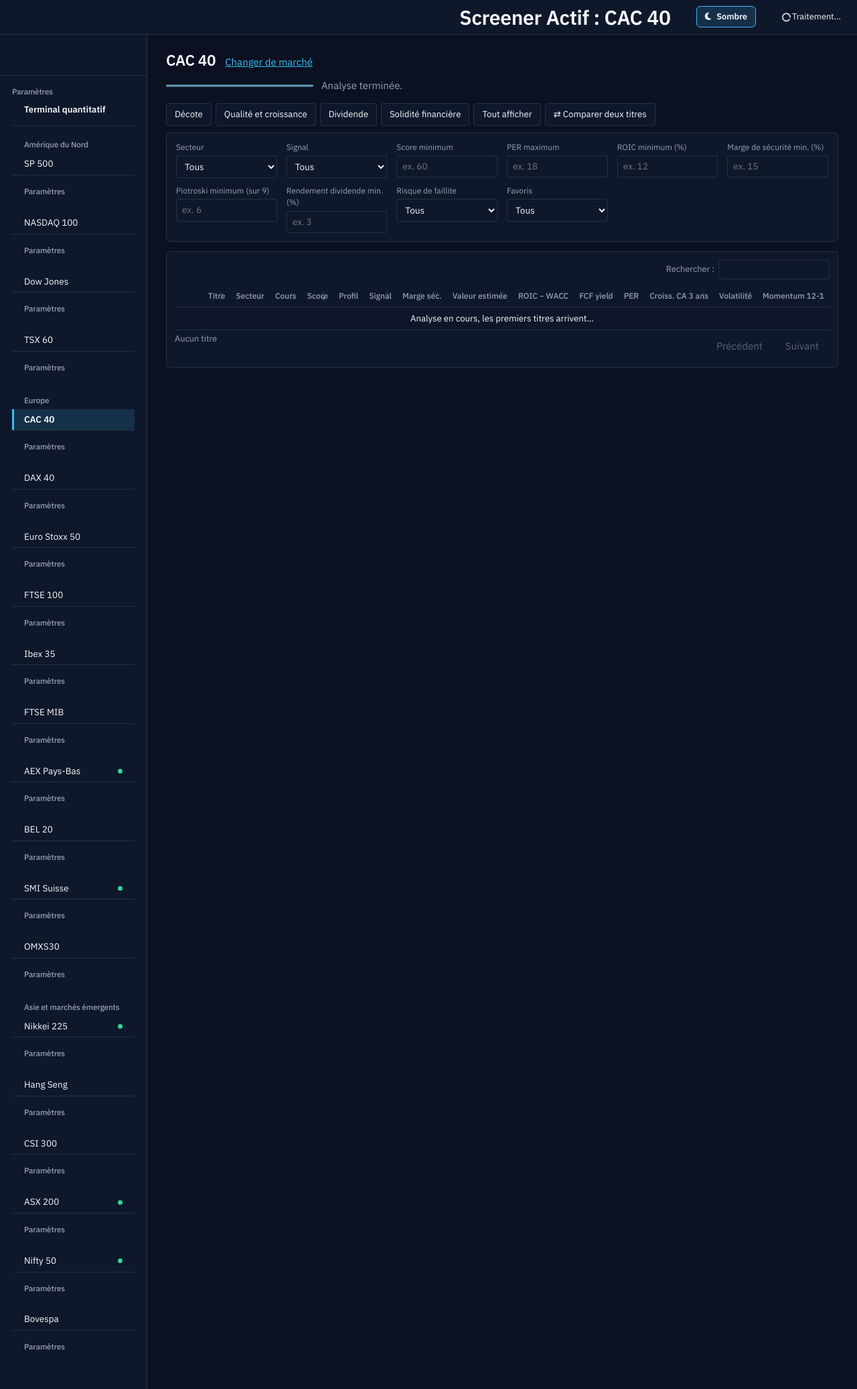
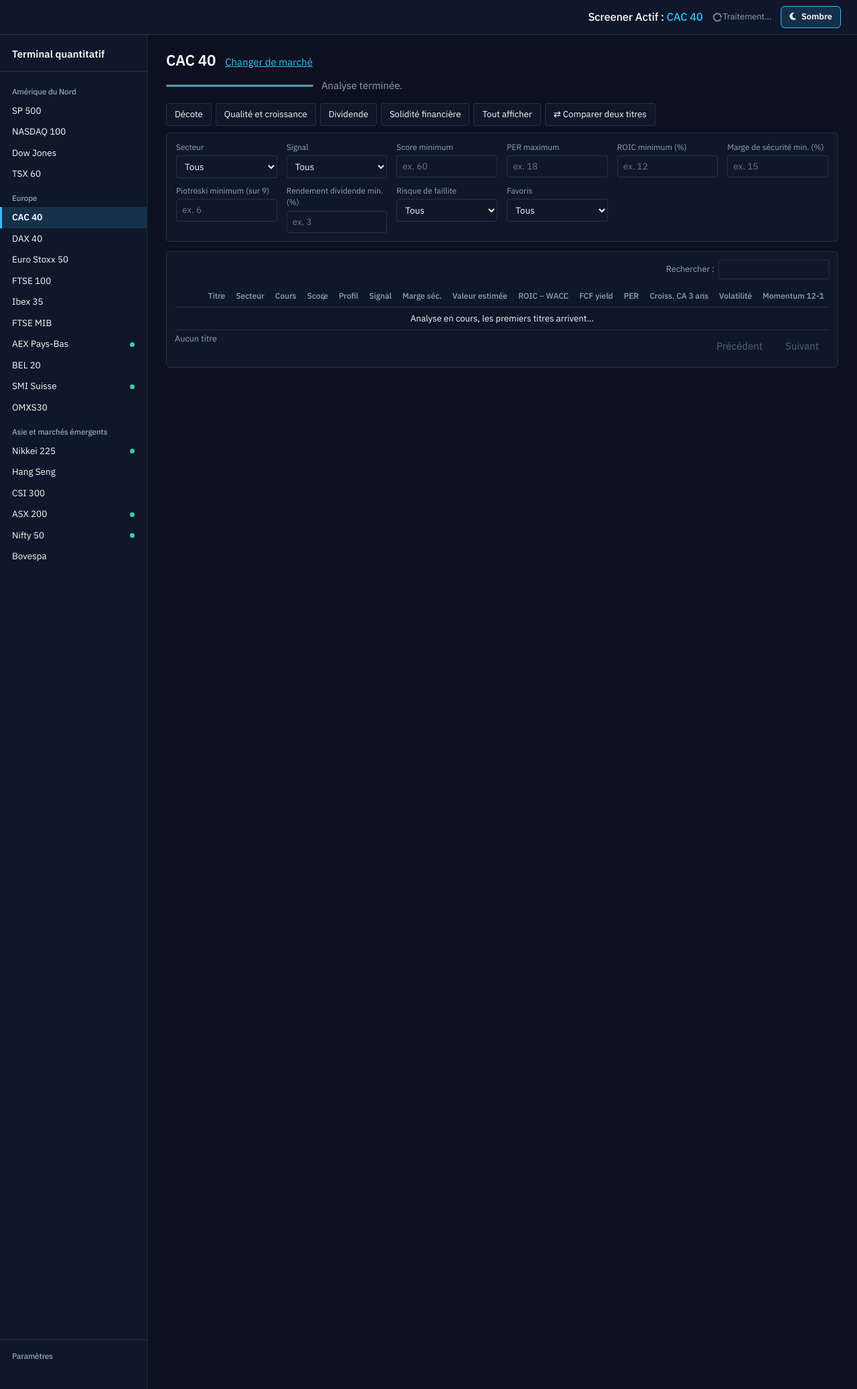
Before and after one commit to vaubourglucasg-oss/terminal_quant, a FastAPI app: page /run in a window 1280 px wide. Shown: the whole page at 67% size. Run offline with FastAPI, Linux system fonts and the light colour scheme; data that the repository does not hold is empty; some libraries are stand-ins or nearby versions.

Commit message:
Correction : retrait des doublons du bloc Paramètres dans la sidebar

```diff
--- a/app/templates/dashboard.html
+++ b/app/templates/dashboard.html
@@ -6,44 +6,41 @@
     <title>{{ indice }} — Terminal quantitatif</title>
     <link rel="stylesheet" href="https://cdn.datatables.net/1.13.6/css/jquery.dataTables.min.css">
     <link rel="stylesheet" href="https://cdn.datatables.net/buttons/2.4.1/css/buttons.dataTables.min.css">
-    <!-- AJOUTE CETTE LIGNE : -->
     <link rel="stylesheet" href="https://cdnjs.cloudflare.com/ajax/libs/font-awesome/6.4.0/css/all.min.css">
     <script src="/static/theme.js"></script>
     <link rel="stylesheet" href="/static/style.css">
 </head>
 <body>
     <div class="topbar">
-    <h1>Screener Actif : <span style="color: var(--accent);">{{ indice }}</span></h1>
+        <h1 style="font-size: 1.1rem; margin: 0; font-weight: 500;">Screener Actif : <span style="color: var(--marine);">{{ indice }}</span></h1>
 
-      <div class="topbar">
-    <button id="themeToggleBtn" class="theme-btn" type="button">
+        <div style="font-size: 0.85em; color: var(--muted);" id="progressText">
+            <i class="fa-solid fa-circle-notch fa-spin"></i> Traitement...
+        </div>
+
+        <button id="themeToggleBtn" class="theme-btn" type="button" aria-label="Changer de thème">
             <i class="fa-solid fa-moon" id="themeIcon"></i> <span id="themeText">Sombre</span>
         </button>
     </div>
 
-        <div style="font-size: 0.85em; color: var(--text-muted);" id="progressText">
-            <i class="fa-solid fa-circle-notch fa-spin"></i> Traitement...
-        </div>
-    </div>
-</div>
 <div class="app">
     <nav class="rail" aria-label="Marchés">
-          <div class="rail-bas">
-            <h3>Paramètres</h3>
-            <div id="parametres">
         <a class="marque" href="/">Terminal quantitatif</a>
+
         {% for region in regions %}
         <h3>{{ region.nom }}</h3>
         {% for mk in region.marches %}
         <a class="m {% if mk.nom == indice %}actif{% endif %}" href="/run?indice={{ mk.nom | urlencode }}{% if secteur %}&secteur={{ secteur | urlencode }}{% endif %}" title="{{ mk.badge }} : {{ mk.conseil }}">
             <span>{{ mk.nom }}</span><span class="pt {{ mk.style }}"></span>
         </a>
-          <div class="rail-bas">
+        {% endfor %}
+        {% endfor %}
+
+        <!-- Unique bloc Paramètres positionné proprement tout en bas de la barre -->
+        <div class="rail-bas">
             <h3>Paramètres</h3>
             <div id="parametres"><!-- ton code ici --></div>
-            </div>
-        {% endfor %}
-        {% endfor %}
+        </div>
     </nav>
 
     <main class="principal">
@@ -104,14 +101,11 @@
 </div>
 
 <script>window.CFG = {{ cfg | tojson }};</script>
-<!-- 1. jQuery -->
 <script src="https://code.jquery.com/jquery-3.7.0.min.js"></script>
-<!-- 2. DataTables -->
 <script src="https://cdn.datatables.net/1.13.6/js/jquery.dataTables.min.js"></script>
 <script src="https://cdn.datatables.net/buttons/2.4.1/js/dataTables.buttons.min.js"></script>
 <script src="https://cdnjs.cloudflare.com/ajax/libs/jszip/3.10.1/jszip.min.js"></script>
 <script src="https://cdn.datatables.net/buttons/2.4.1/js/buttons.html5.min.js"></script>
-<!-- 3. Dashboard en premier, puis Comparateur -->
 <script src="/static/dashboard.js"></script>
 <script src="/static/compare.js"></script>
 </body>
```
